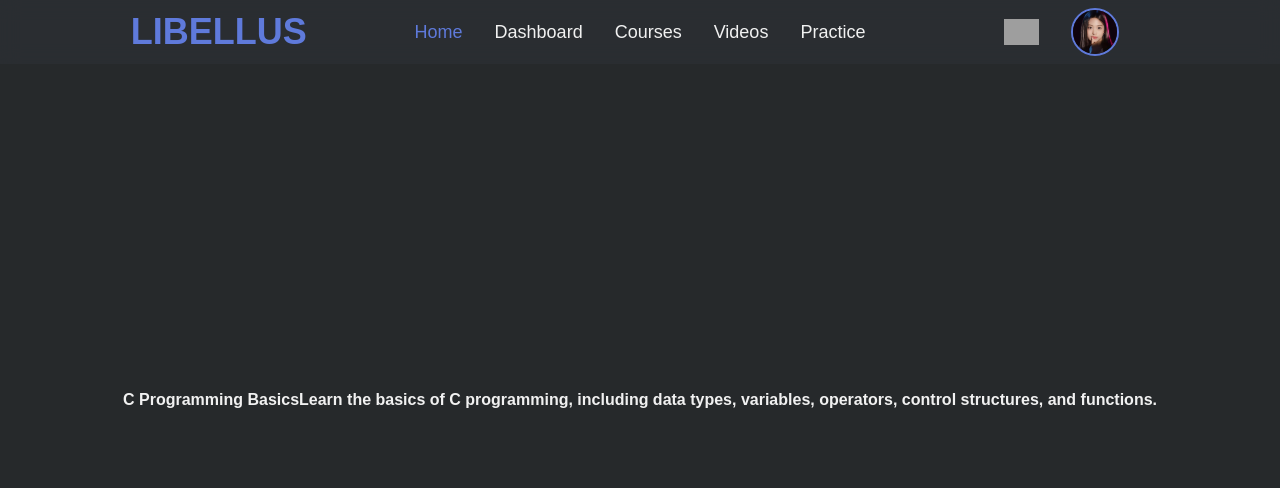
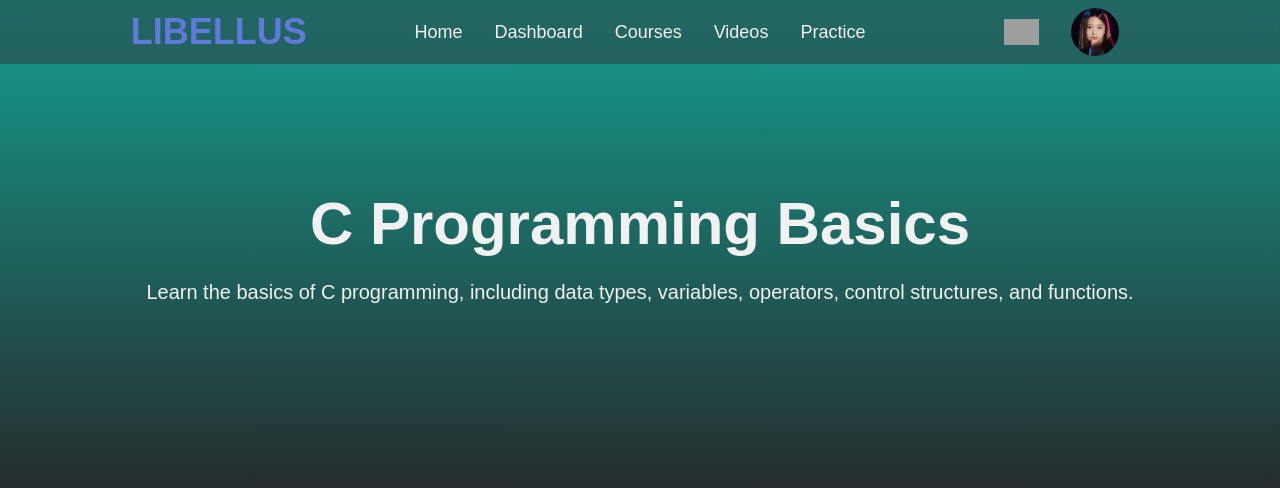
Before and after one commit to christopher-alden/libellus, a React (Create React App) app: page /details/c/C001 in a window 1280 px wide. Shown: the top 488 px of the page. Built offline with nearby package versions, Linux system fonts and the light colour scheme; grey boxes are pictures that could not be loaded.

Commit message:
colour code update

```diff
--- a/public/index.html
+++ b/public/index.html
@@ -2,7 +2,7 @@
 <html lang="en">
   <head>
     <meta charset="utf-8" />
-    <link rel="icon" href="%PUBLIC_URL%/favicon.ico" />
+    <link rel="icon" href="./libellus-logo.png" />
     <meta name="viewport" content="width=device-width, initial-scale=1" />
     <meta name="theme-color" content="#000000" />
     <meta
--- a/src/components/cards/ContentCard.jsx
+++ b/src/components/cards/ContentCard.jsx
@@ -1,23 +1,38 @@
 import { Link } from "react-router-dom";
 
-export default function ContentCard({ courses, category}) {
+export default function ContentCard({ courses, category }) {
   // console.log(courses);
-    return (
-      <Link
-      to={`/details/${category}/${courses.id}`}
-      >
-      <div className="text-d-text bg-d-secondary w-80 h-64 rounded-md border-d-accent border-2 flex-col shadow-md mx-auto">
-        <div className="w-full bg-d-accent px-4 py-2 rounded-t-md  text-md font-medium">
+  let bgColor, brColor;
+  if (courses.difficulty === "Beginner") {
+    bgColor = "bg-d-easy";
+    brColor = "border-d-easy";
+  } else if (courses.difficulty === "Intermediate") {
+    bgColor = "bg-d-med";
+    brColor = "border-d-med";
+  } else if (courses.difficulty === "Advanced") {
+    bgColor = "bg-d-hard";
+    brColor = "border-d-hard";
+  }
+
+  return (
+    <Link to={`/details/${category}/${courses.id}`}>
+      <div className={`text-d-text bg-d-secondary w-80 h-64 rounded-md ${brColor} border-2 flex-col shadow-md mx-auto`}>
+        <div
+          className={`w-full ${bgColor} bg-d-easy px-4 py-2 rounded-t-sm  text-md font-medium`}
+        >
           {courses.difficulty}
         </div>
         <div className="p-4">
           <div className=" text-lg font-bold mb-2 line">{courses.title}</div>
-          <div className="text-sm text-gray-300 line-clamp-2">{courses.description}</div>
+          <div className="text-sm text-gray-300 line-clamp-2">
+            {courses.description}
+          </div>
         </div>
         <div className="absolute text-d-text text-sm font-bold p-4 bottom-0">
-          {courses.lessons}<span className="font-light"> Lessons</span>
+          {courses.lessons}
+          <span className="font-light"> Lessons</span>
         </div>
       </div>
-      </Link>
-    );
-  }
+    </Link>
+  );
+}
--- a/src/components/navbar/Navbar.jsx
+++ b/src/components/navbar/Navbar.jsx
@@ -1,9 +1,10 @@
+import { Link, useLocation } from "react-router-dom";
 import ProfileIcon from "../ui/ProfileIcon";
 import { useEffect, useState } from "react";
 
 export default function Navbar() {
   const [isNavbarTransparent, setIsNavbarTransparent] = useState(true);
-  const [activeMenu, setActiveMenu] = useState("home");
+  const location = useLocation();
 
   useEffect(() => {
     const handleScroll = () => {
@@ -40,61 +41,46 @@ export default function Navbar() {
         LIBELLUS
       </div>
       <div className="flex my-auto text-d-text text-lg gap-8 poppins justify-center">
-        <a
-          href="/home"
-          className={
-            activeMenu === "home"
-              ? "text-d-accent transition-all duration-150"
-              : ""
-          }
-          onClick={() => setActiveMenu("home")}
+        <Link
+          to="/home"
+          className={`${
+            location.pathname === "/home" ? "text-d-accent" : ""
+          } transition-all duration-150`}
         >
           Home
-        </a>
-        <a
-          href="/dashboard"
-          className={
-            activeMenu === "dashboard"
-              ? "text-d-accent transition-all duration-150"
-              : ""
-          }
-          onClick={() => setActiveMenu("more")}
+        </Link>
+        <Link
+          to="/dashboard"
+          className={`${
+            location.pathname === "/dashboard" ? "text-d-accent" : ""
+          } transition-all duration-150`}
         >
           Dashboard
-        </a>
-        <a
-          href="/courses"
-          className={
-            activeMenu === "courses"
-              ? "text-d-accent transition-all duration-150"
-              : ""
-          }
-          onClick={() => setActiveMenu("courses")}
+        </Link>
+        <Link
+          to="/courses"
+          className={`${
+            location.pathname === "/courses" ? "text-d-accent" : ""
+          } transition-all duration-150`}
         >
           Courses
-        </a>
-        <a
-          href="/videos"
-          className={
-            activeMenu === "videos"
-              ? "text-d-accent transition-all duration-150"
-              : ""
-          }
-          onClick={() => setActiveMenu("videos")}
+        </Link>
+        <Link
+          to="/videos"
+          className={`${
+            location.pathname === "/videos" ? "text-d-accent" : ""
+          } transition-all duration-150`}
         >
           Videos
-        </a>
-        <a
-          href="/practice"
-          className={
-            activeMenu === "practice"
-              ? "text-d-accent transition-all duration-150"
-              : ""
-          }
-          onClick={() => setActiveMenu("practice")}
+        </Link>
+        <Link
+          to="/practice"
+          className={`${
+            location.pathname === "/practice" ? "text-d-accent" : ""
+          } transition-all duration-150`}
         >
           Practice
-        </a>
+        </Link>
       </div>
       <div className="my-auto justify-center text-d-accent text-4xl font-bold flex items-center gap-8">
         <img
@@ -108,5 +94,3 @@ export default function Navbar() {
     </div>
   );
 }
-
-//woi searchbar belom ada
--- a/src/components/ui/ProfileIcon.jsx
+++ b/src/components/ui/ProfileIcon.jsx
@@ -1,7 +1,7 @@
 import placeholder from "../../lib/assets/ahyeon.jpeg";
 export default function ProfileIcon() {
   return (
-    <div className="inline-block rounded-full overflow-hidden border-2 border-d-accent h-12 w-12">
+    <div className="inline-block rounded-full overflow-hidden h-12 w-12">
       <img
         src={placeholder}
         alt="Profile icon"
--- a/src/pages/About.jsx
+++ b/src/pages/About.jsx
@@ -12,10 +12,24 @@ export default function About() {
   }, [category, id]);
 
   if (!course) return <div>Loading...</div>;
+
+  let bgColor, brColor;
+  if (course.difficulty === "Beginner") {
+    bgColor = "bg-gradient-to-b from-d-easy";
+    brColor = "border-d-easy";
+  } else if (course.difficulty === "Intermediate") {
+    bgColor = "bg-gradient-to-b from-d-med";
+    brColor = "border-d-med";
+  } else if (course.difficulty === "Advanced") {
+    bgColor = "bg-gradient-to-b from-d-hard";
+    brColor = "border-d-hard";
+  }
+
+
   return (
-    <div className='w-screen h-screen flex justify-center items-center text-d-text font-bold'>
-      <h1>{course.title}</h1>
-      <p>{course.description}</p>
+    <div className={`w-screen h-[500px] ${bgColor} flex flex-col justify-center items-center text-d-text font-bold`}>
+        <div className='text-6xl mb-6'>{course.title}</div>
+        <div className='font-light text-xl text-center w-[1000px] line-clamp-2'>{course.description}</div>
     </div>
   );
 }
--- a/tailwind.config.js
+++ b/tailwind.config.js
@@ -7,7 +7,9 @@ module.exports = {
         'd-primary': '#26292b',
         'd-secondary': '#2e3239',
         'd-accent': '#5f7adb',
-        'd-light' : '#5f7adb',
+        'd-easy' : '#159f91',
+        'd-med' : '#849bce',
+        'd-hard' : '#5f7adb',
         'd-text': '#f1f1f1',
       }
     },
```
Also changed, not shown: public/libellus-logo.png (added), src/lib/assets/libellus-logo.png (added).
